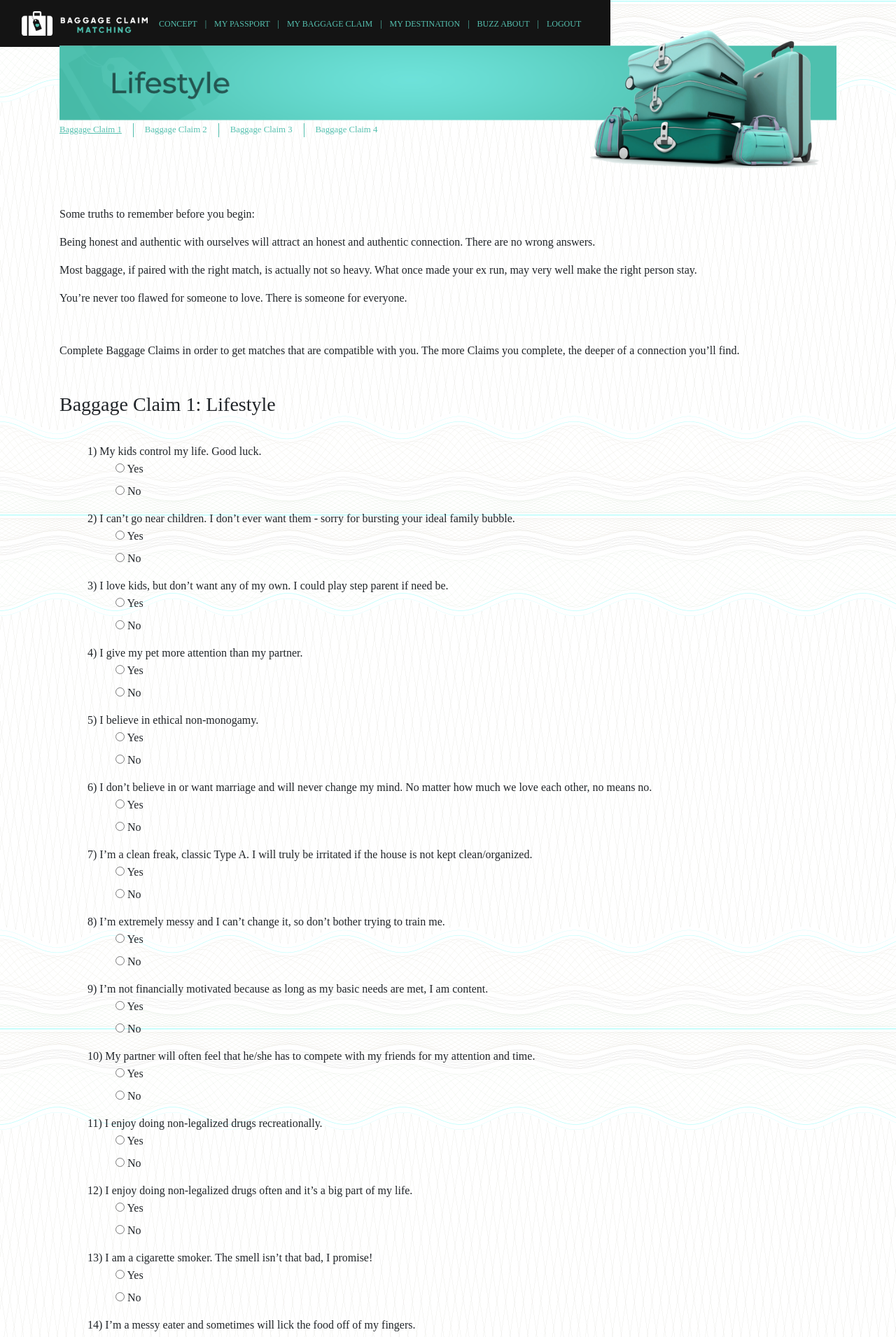
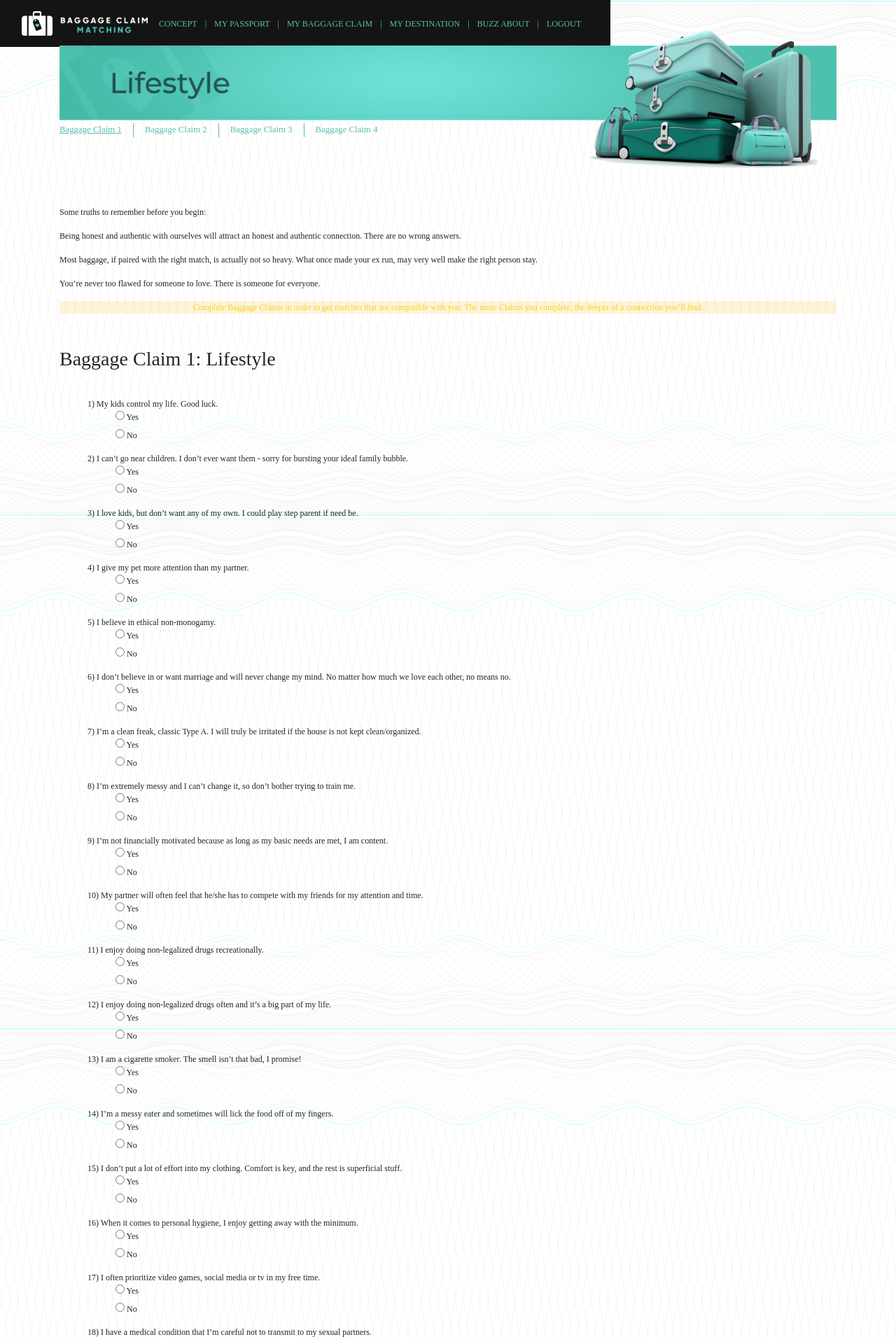
Before and after one commit to foster-tech/baggageclaim, a Django app: page /claim1/ in a window 1280 px wide. Shown: the top 1910 px of the page at 70% size. Run offline with Django 3.2, Linux system fonts and the light colour scheme; the visitor is signed in with stand-in values (Sample User, id 1); data comes from the database, SQL or seed files in the repository; parts of the project's set-up code (start-up, migrations or seed data) failed here and were passed over; some libraries are stand-ins or nearby versions; some web fonts are replaced.

Commit message:
fix some details

```diff
--- a/app/settings.py
+++ b/app/settings.py
@@ -94,7 +94,7 @@ SESSION_ENGINE = "django.contrib.sessions.backends.signed_cookies"
 
 LOGIN_URL = '/accounts/login/'
 LOGOUT_REDIRECT_URL = '/' # TODO check this
-LOGIN_REDIRECT_URL = '/profile' # TODO IS IT ?
+LOGIN_REDIRECT_URL = '/mypassport' # TODO IS IT ?
 
 # Database
 # https://docs.djangoproject.com/en/3.2/ref/settings/#databases
--- a/assets/css/style.css
+++ b/assets/css/style.css
@@ -43,6 +43,7 @@ body, html {
 
 .font-family-default {
 	font-family: 'Retrokia Caps Regular';
+	font-size: 12px;
 }
 
 /* Wappler generated */
@@ -1861,7 +1862,18 @@ body, html {
 	text-align: center;
 	padding-top: 213px;
 }
-.style294 {padding-top: 35px;
+.style294 {
+	padding-top: 35px;
+
+}
+.warning{
+	width: 100%;
+	text-align: center;
+	color: #fdcd2e;
+	background: #fbda6c47;
+	margin-top: 4px;
+	margin-bottom: 21px;
+	font-family: 'Retrokia Caps Regular';
 }
 .style295 {background-color: #000;padding-top: 234px
 }
--- a/templates/claim1.html
+++ b/templates/claim1.html
@@ -24,14 +24,14 @@
             {% include "baggage_header.html" with img="image/lifestyle.png" %}
             <div class="container">
                 <p>Some truths to remember before you begin:</p>
-                <p style=" font-size: 1rem;">Being honest and authentic with ourselves will attract an honest and authentic connection. There are no wrong answers.</p>
+                <p>Being honest and authentic with ourselves will attract an honest and authentic connection. There are no wrong answers.</p>
                 <p>Most baggage, if paired with the right match, is actually not so heavy. What once made your ex run, may very well make the right person stay.</p>
                 <p>You’re never too flawed for someone to love. There is someone for everyone.</p>
-                <p class="style294 mb-5">Complete Baggage Claims in order to get matches that are compatible with you. The more Claims you complete, the deeper of a connection you’ll find.</p>
+                <p class="warning mb-5">Complete Baggage Claims in order to get matches that are compatible with you. The more Claims you complete, the deeper of a connection you’ll find.</p>
 
                 <div class="row">
                     <div class="col">
-                        <h1 style="font-size: 28px;" class="style334">Baggage Claim 1: Lifestyle</h1>
+                        <h3 class="style334">Baggage Claim 1: Lifestyle</h3>
                     </div>
                     <form class="col-12 style204" method="post">
                         {% csrf_token %}
--- a/templates/claim2.html
+++ b/templates/claim2.html
@@ -23,7 +23,7 @@
         <section class="style167 font-family-default">
             {% include "baggage_header.html" with img="image/Behavior.png" %}
             <div class="container">
-                <p class="mb-2 pt-3 pb-3">Complete Baggage Claims in order to get matches that are compatible with you. The more Claims you complete, the deeper of a connection you’ll
+                <p class="warning mb-2 pt-3 pb-3">Complete Baggage Claims in order to get matches that are compatible with you. The more Claims you complete, the deeper of a connection you’ll
                 find.</p>
                 <div class="row">
                     <div class="col">
--- a/templates/claim3.html
+++ b/templates/claim3.html
@@ -23,7 +23,7 @@
         <section class="style167 font-family-default">
             {% include "baggage_header.html" with img="image/Skeletons.png" %}
             <div class="container">
-                <p class="mb-5">Complete Baggage Claims in order to get matches that are compatible with you. The more Claims you complete, the deeper of a connection you’ll find.</p>
+                <p class="warning mb-5">Complete Baggage Claims in order to get matches that are compatible with you. The more Claims you complete, the deeper of a connection you’ll find.</p>
                 <div class="row">
                     <div class="col">
                         <h1 style="font-size: 28px;">Baggage Claim 3: Skeletons &amp; Inner Demons</h1>
--- a/templates/claim4.html
+++ b/templates/claim4.html
@@ -23,10 +23,10 @@
         <section class="style167 font-family-default">
             {% include "baggage_header.html" with img="image/Emotional.png" %}
             <div class="container">
-                <p class="mb-5">Complete Baggage Claims in order to get matches that are compatible with you. The more Claims you complete, the deeper of a connection you’ll find.</p>
+                <p class="warning mb-5">Complete Baggage Claims in order to get matches that are compatible with you. The more Claims you complete, the deeper of a connection you’ll find.</p>
                 <div class="row">
                     <div class="col">
-                        <h1 style="font-size: 28px;">Baggage Claim 4: Emotional</h1>
+                        <h1 style="font-size: 24px;">Baggage Claim 4: Emotional</h1>
                     </div>
                     <form class="col-12 style204" method="post">
                         {% csrf_token %}
```
